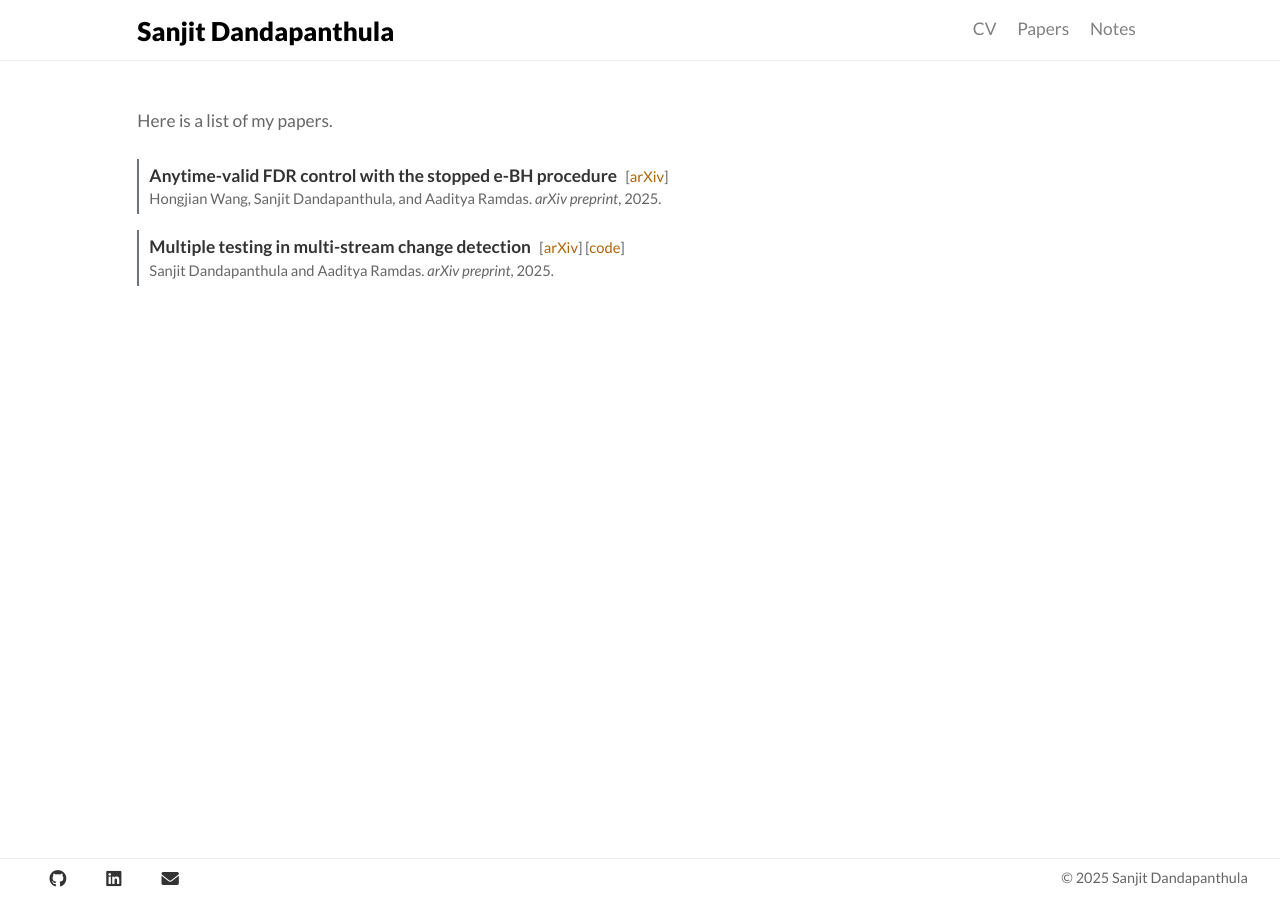
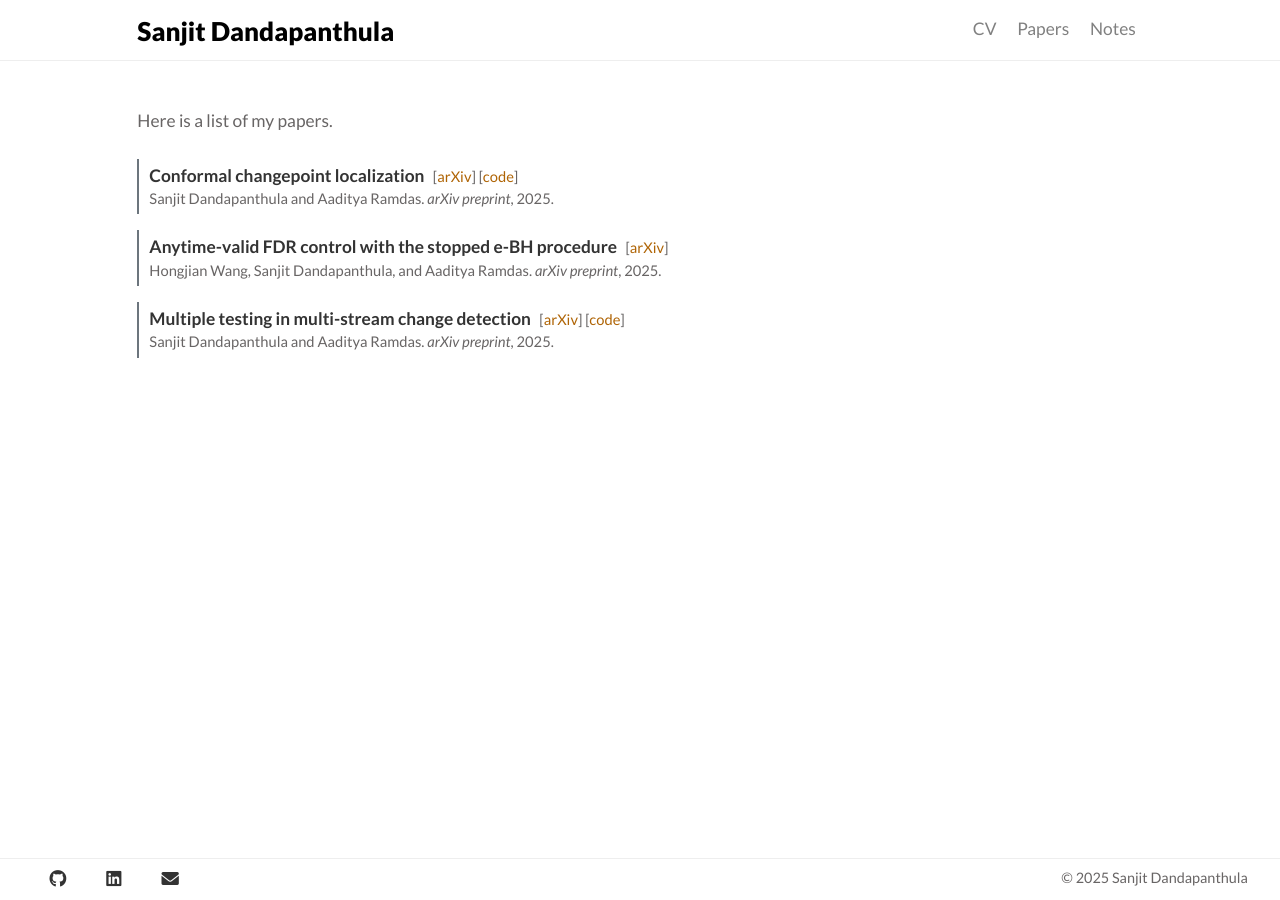
Before and after one commit to sanjitdp/sanjitdp.github.io, a Jekyll site: the page built from papers/index.html, in a window 1280 px wide. Built offline with Jekyll 4.4.1, drawn with Linux system fonts in a browser that asks for light colours.

Commit message:
added paper on conformal changepoint localization

```diff
--- a/papers/index.html
+++ b/papers/index.html
@@ -51,6 +51,14 @@ title: Papers
     <br>
     <div class="papers-list">
         <div class="paper-item">
+            <span class="paper-title">Conformal changepoint localization</span>
+            <span class="paper-links">
+                [<a href="https://arxiv.org/abs/2505.00292" target="_blank">arXiv</a>]
+                [<a href="https://github.com/sanjitdp/conformal-change-localization" target="_blank">code</a>]
+            </span>
+            <div class="paper-details">Sanjit Dandapanthula and Aaditya Ramdas. <em>arXiv preprint</em>, 2025.</div>
+        </div>
+        <div class="paper-item">
             <span class="paper-title">Anytime-valid FDR control with the stopped e-BH procedure</span>
             <span class="paper-links">
                 [<a href="https://arxiv.org/abs/2502.08539" target="_blank">arXiv</a>]
```
